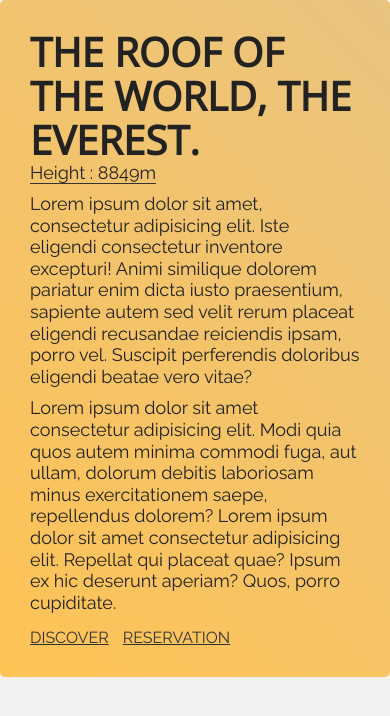
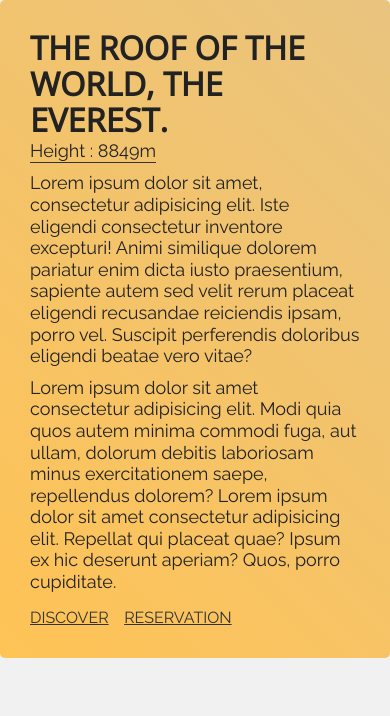
Before and after one commit to anuraganand789/LearningCSS, a plain HTML site: page udemy_30_css_exercises_course/11. Responsive Text/text.html in a window 390 px wide. Drawn offline with nearby package versions, Linux system fonts and the light colour scheme; files that its build step writes are made by us from their sources.

Commit message:
working on implemnting responsive texts

```diff
--- a/udemy_30_css_exercises_course/11. Responsive Text/style.css
+++ b/udemy_30_css_exercises_course/11. Responsive Text/style.css
@@ -20,6 +20,7 @@ body {
 
 
 .container {
+  font-size: calc(3vmin + 10px);
   max-width: 900px;
   padding: 30px;
   margin: 0 auto;
@@ -28,7 +29,7 @@ body {
 }
 
 .container h1 {
-  font-size: 40px;
+  font-size: 1.5em;
   line-height: 1.1;
   font-family: Open Sans, sans-serif;
   text-transform: uppercase;
```
